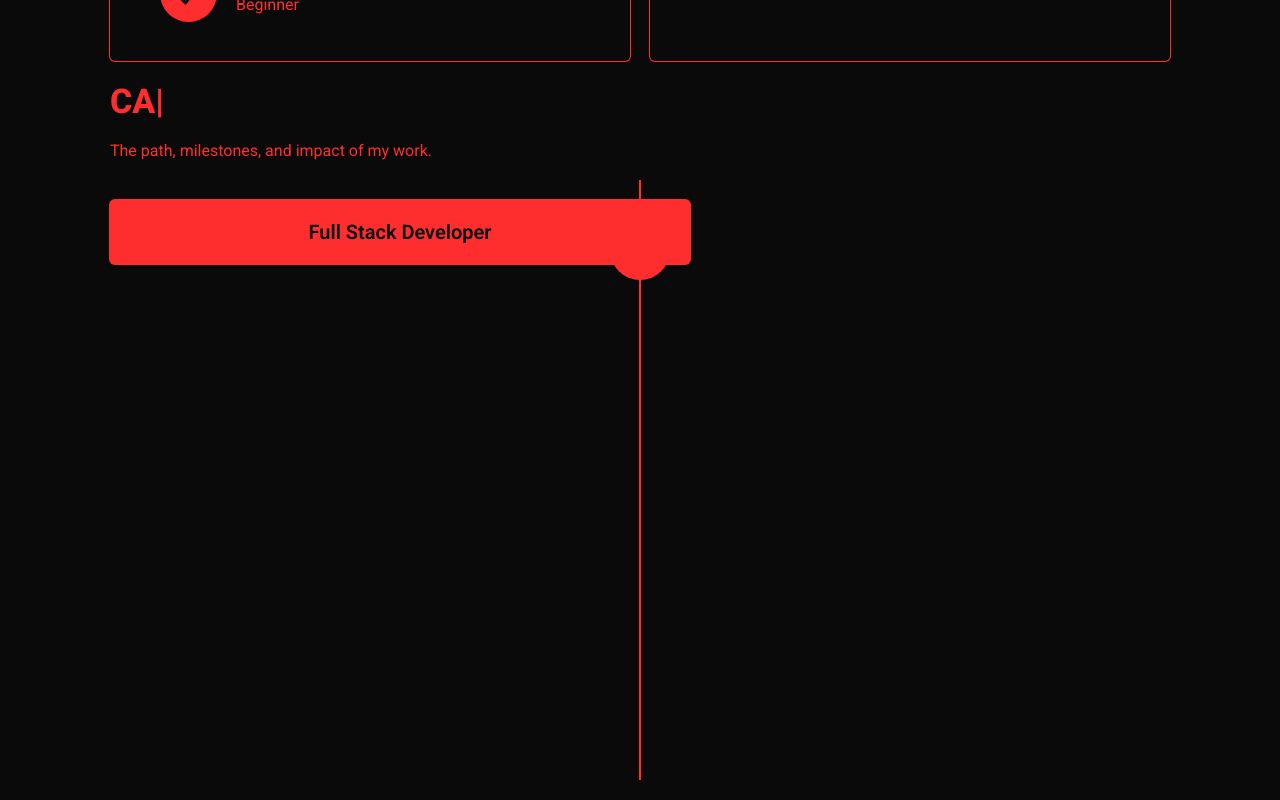
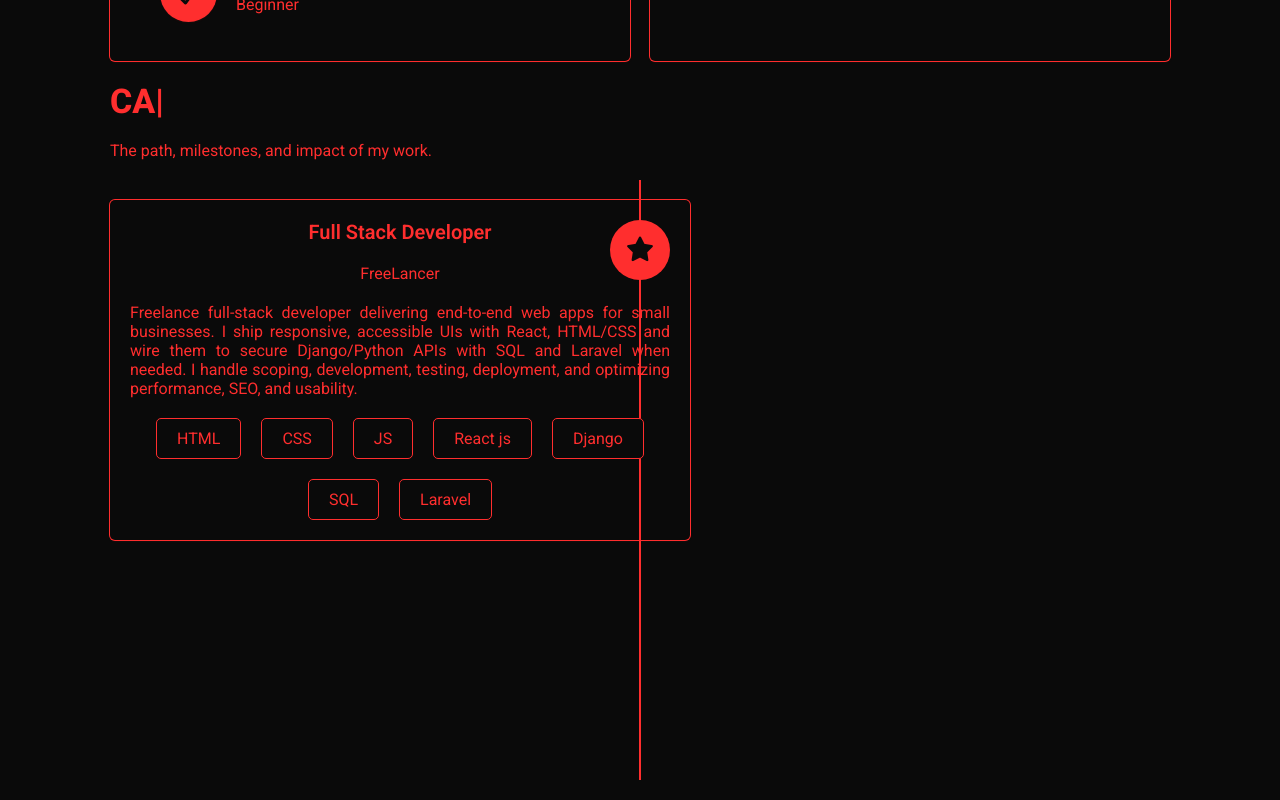
Before and after one commit to Blessen25/Portfolio_BVM, a React (Vite) app in the folder frontend/portfolio/: page / in a window 1280 px wide. Shown: the part 1630-2430 px from the top of the page. Built offline with nearby package versions, Linux system fonts and the light colour scheme.

Commit message:
Commited Changes

```diff
--- a/frontend/portfolio/src/components/experience_comp/experience.css
+++ b/frontend/portfolio/src/components/experience_comp/experience.css
@@ -53,3 +53,14 @@
     z-index: 1;
     transition: all .7s;
 }
+
+.experienceskilldiv {
+
+    width: 100%;
+    display: flex;
+    flex-direction: row;
+    gap: 20px;
+    flex-wrap: wrap;
+    justify-content: center;
+    align-items: center;
+}
--- a/frontend/portfolio/src/components/experience_comp/experience.tsx
+++ b/frontend/portfolio/src/components/experience_comp/experience.tsx
@@ -1,5 +1,5 @@
 import type { HeaderProps } from '../../interface';
-import { AutoTypeCareer } from '../extras';
+import { AutoTypeCareer, ButtonComp } from '../extras';
 import './experience.css';
 
 const Experience_Comp:React.FC<HeaderProps> = ({darkMode, setDarkMode}) => {
@@ -17,8 +17,20 @@ const Experience_Comp:React.FC<HeaderProps> = ({darkMode, setDarkMode}) => {
                     <div className={`timeline_star ${darkMode ? 'darkmoderound' : 'lightmoderound'}`}>
                         <i className={`fa-solid fa-star iconfont`}></i>
                     </div>
-                    <div className={`firstexperiencediv ${darkMode ? 'darkmodeaboutcard darkmoderound' : 'lightmodeaboutcard lightmoderound'}`}>
+                    <div className={`firstexperiencediv ${darkMode ? 'darkmodeaboutcard darkmodetext' : 'lightmodeaboutcard lightmodetext'}`}>
                         <h1 className='h1smalltext'>Full Stack Developer</h1>
+                        <p className='ptext'>FreeLancer</p>
+                        <p className='ptext'>Freelance full-stack developer delivering end-to-end web apps for small businesses. I ship responsive, accessible UIs with React, HTML/CSS and wire them to secure Django/Python APIs with SQL and Laravel when needed. I handle scoping, development, testing, deployment, and optimizing performance, SEO, and usability.</p>
+                        <div className="experienceskilldiv">
+                            <ButtonComp text="HTML" className={`${darkMode ? 'darkmodetwobutton' : 'lightmodetwobutton'}`}/>
+                            <ButtonComp text="CSS" className={`${darkMode ? 'darkmodetwobutton' : 'lightmodetwobutton'}`}/>
+                            <ButtonComp text="JS" className={`${darkMode ? 'darkmodetwobutton' : 'lightmodetwobutton'}`}/>
+                            <ButtonComp text="React js" className={`${darkMode ? 'darkmodetwobutton' : 'lightmodetwobutton'}`}/>
+                            <ButtonComp text="Django" className={`${darkMode ? 'darkmodetwobutton' : 'lightmodetwobutton'}`}/>
+                            <ButtonComp text="SQL" className={`${darkMode ? 'darkmodetwobutton' : 'lightmodetwobutton'}`}/>
+                            <ButtonComp text="Laravel" className={`${darkMode ? 'darkmodetwobutton' : 'lightmodetwobutton'}`}/>
+
+                        </div>
                     </div>
                 </div>
             </div>
```
